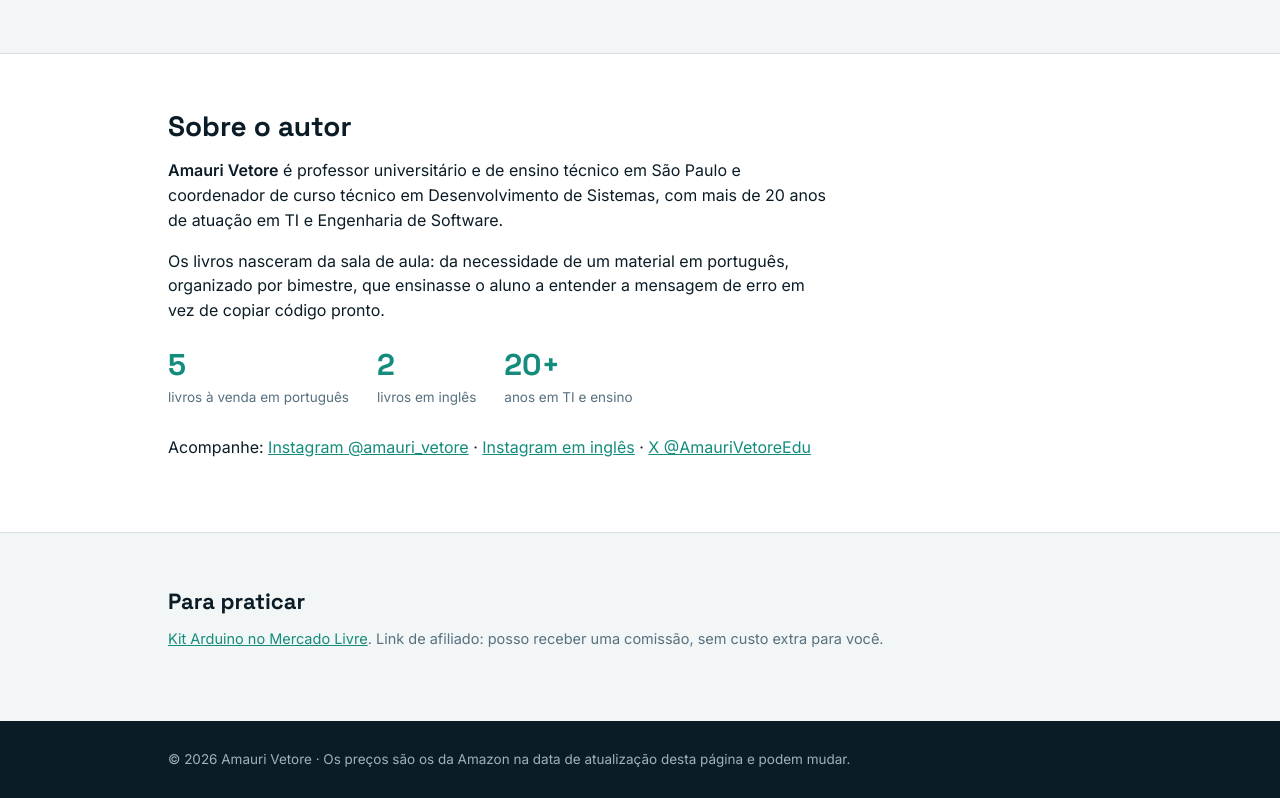
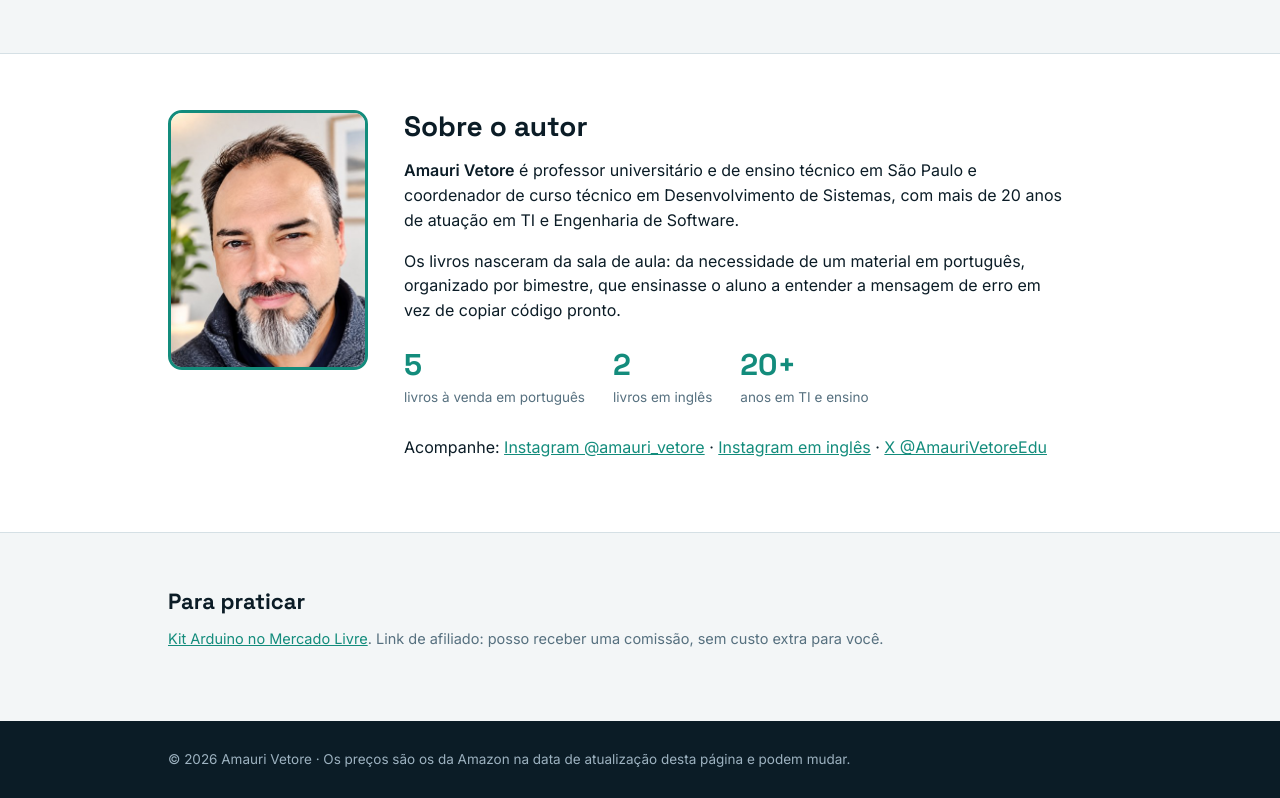
Before and after one commit to Vetore/Vetore.github.io, a plain HTML site: page index.html in a window 1280 px wide. Shown: the part 3653-4451 px from the top of the page. Drawn offline with Linux system fonts and the light colour scheme.

Commit message:
Foto do autor na seção Sobre
Co-Authored-By: Claude Fable 5.2 <noreply@anthropic.com>
Claude-Session: https://claude.ai/code/session_01TUBCuAH1UYuDfwgebocmH9

```diff
--- a/index.html
+++ b/index.html
@@ -76,6 +76,9 @@ ul.check li::before{content:"✓";position:absolute;left:0;color:var(--accent);f
 footer{background:var(--band);color:var(--band-muted);font-size:13.5px;padding-block:28px}
 footer a{color:var(--band-fg)}
 @media (max-width:720px){.grid{grid-template-columns:repeat(2,1fr);gap:12px}.card .in{padding:10px 11px 12px}.card h3{font-size:14px}.card p{font-size:12.5px}.card a.buy,.card .soon{font-size:12.5px;padding:8px 4px}.card .ph{padding:12px}.ph b{font-size:24px}}
+.sobre{display:grid;grid-template-columns:200px 1fr;gap:36px;align-items:start}
+.foto{width:200px;height:260px;border-radius:14px;object-fit:cover;border:3px solid var(--accent)}
+@media (max-width:720px){.sobre{grid-template-columns:1fr;gap:20px}.foto{width:150px;height:195px}}
 @media (prefers-reduced-motion:reduce){html{scroll-behavior:auto}}
 </style>
 </head>
@@ -138,7 +141,9 @@ footer a{color:var(--band-fg)}
   </div>
 </div></section>
 
-<section id="sobre" class="band about"><div class="wrap">
+<section id="sobre" class="band about"><div class="wrap sobre">
+  <img class="foto" src="autor.jpg" alt="Foto de Amauri Vetore" width="200" height="260">
+  <div>
   <h2>Sobre o autor</h2>
   <p><strong>Amauri Vetore</strong> é professor universitário e de ensino técnico em São Paulo e coordenador de curso técnico em Desenvolvimento de Sistemas, com mais de 20 anos de atuação em TI e Engenharia de Software.</p>
   <p>Os livros nasceram da sala de aula: da necessidade de um material em português, organizado por bimestre, que ensinasse o aluno a entender a mensagem de erro em vez de copiar código pronto.</p>
@@ -148,6 +153,7 @@ footer a{color:var(--band-fg)}
     <div><b>20+</b><span>anos em TI e ensino</span></div>
   </div>
   <p style="margin-top:26px">Acompanhe: <a href="https://www.instagram.com/amauri_vetore/" target="_blank" rel="noopener">Instagram @amauri_vetore</a> · <a href="https://www.instagram.com/amaurivetore.en/" target="_blank" rel="noopener">Instagram em inglês</a> · <a href="https://x.com/AmauriVetoreEdu" target="_blank" rel="noopener">X @AmauriVetoreEdu</a></p>
+  </div>
 </div></section>
 
 <section><div class="wrap">
```
Also changed, not shown: autor.jpg (added).
